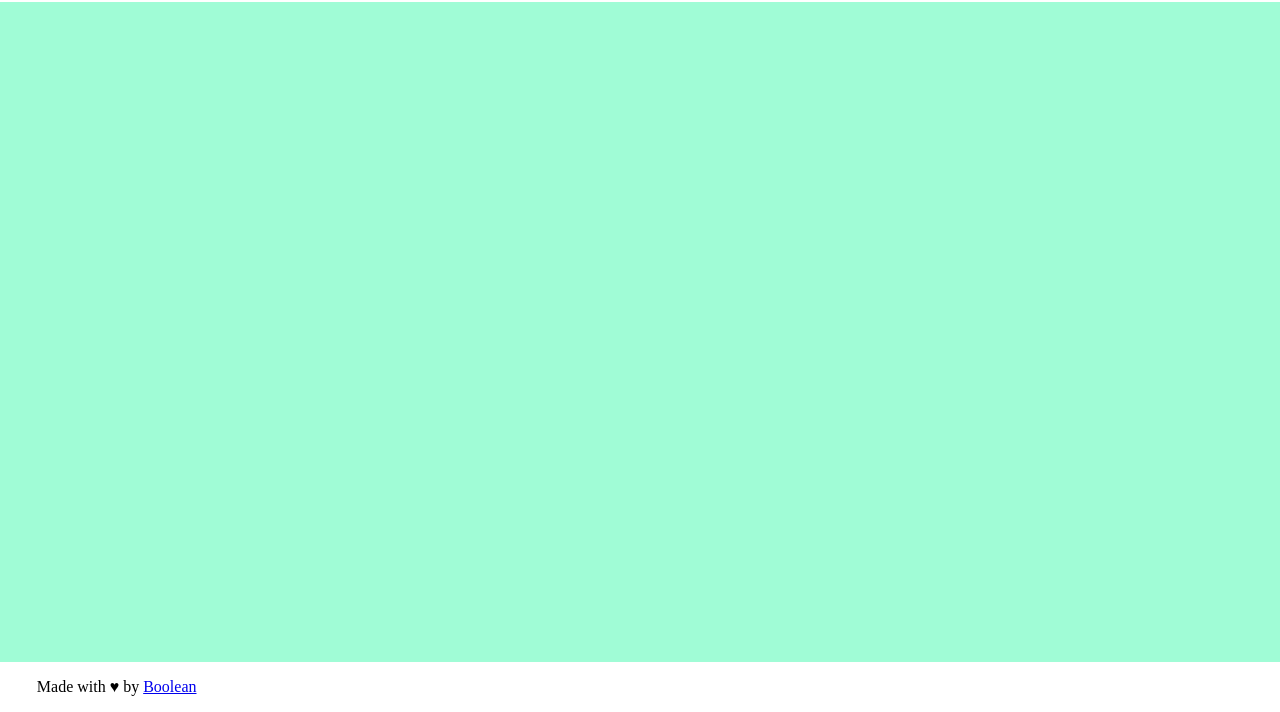
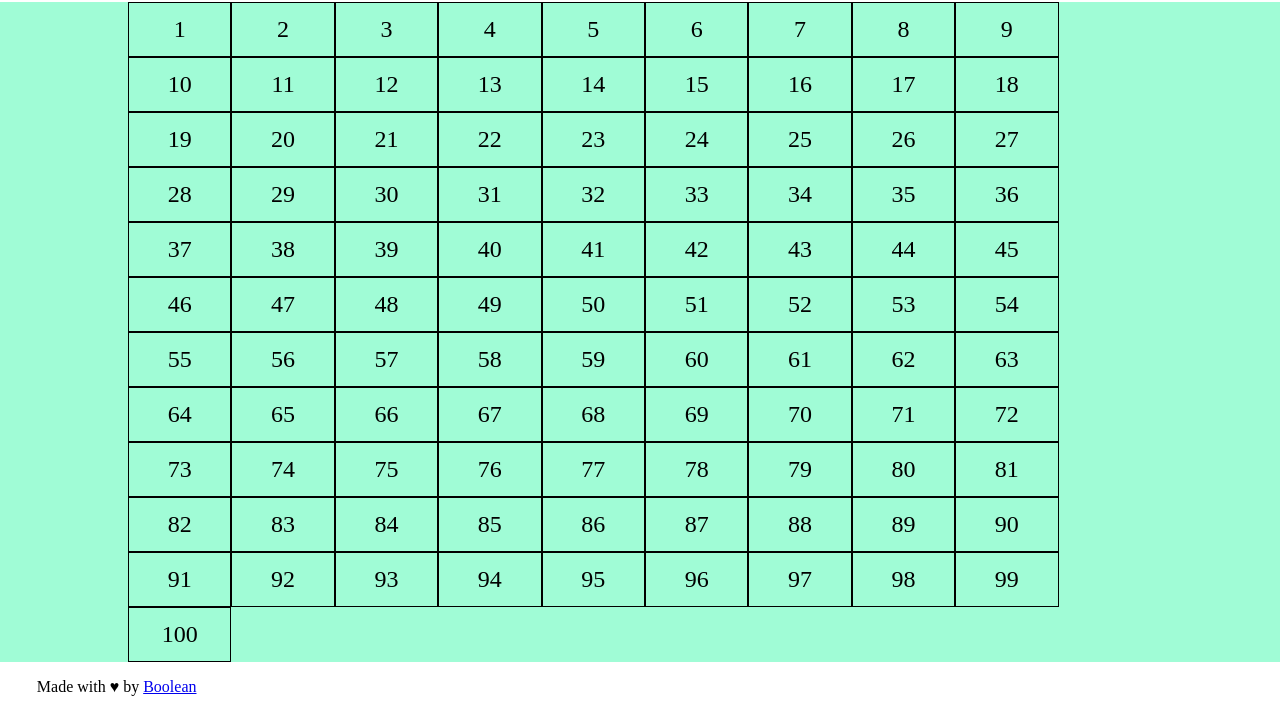
Before and after one commit to gluke0/js-campominato-grid, a plain HTML site: page index.html in a window 1280 px wide. Shown: the part 88-800 px from the top of the page. Drawn offline with Linux system fonts and the light colour scheme.

Commit message:
griglia stampata

```diff
--- a/assets/css/style.css
+++ b/assets/css/style.css
@@ -69,6 +69,16 @@ button:hover, select:hover{
     height: calc(100% - 140px);
     width: 80%;
     margin: auto;
+    flex-wrap: wrap;
+}
+
+.box{
+    border: 0.5px solid black;
+    width: calc(100% / 10 - 1px);
+    display: flex;
+    justify-content: center;
+    align-items: center;
+    font-size: 1.5rem;
 }
 
 .bottom{
--- a/assets/js/main.js
+++ b/assets/js/main.js
@@ -3,3 +3,21 @@
 // utente clicca cellasi colora di azzurro e in console vedo num cella
     // select con 3 difficoltà
     // E = 100 (10x10) - M = 81 (9x9) - H = 49 (7x7)
+
+// funzione per creare elemento html
+
+function createdElement(htmlTag, className, text){
+    let element = document.createElement(htmlTag)
+    element.classList.add(className)
+    element.innerText = text;
+
+    return element
+}
+
+let grid = document.querySelector('.center');
+
+for(let i = 1; i <= 100; i++){
+    const box = createdElement("div", "box", i)
+
+    grid.append(box);
+}
--- a/index.html
+++ b/index.html
@@ -33,7 +33,7 @@
         </section>
 
         <!-- center -->
-        <section class="center">
+        <section class="center flex">
 
         </section>
 
```
